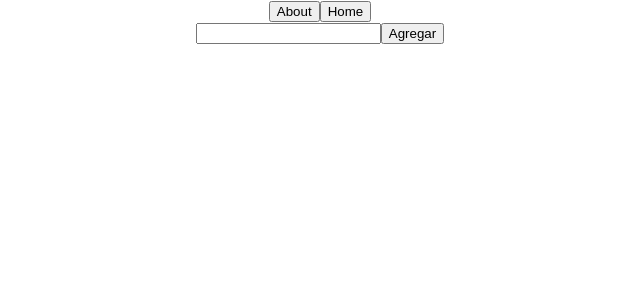
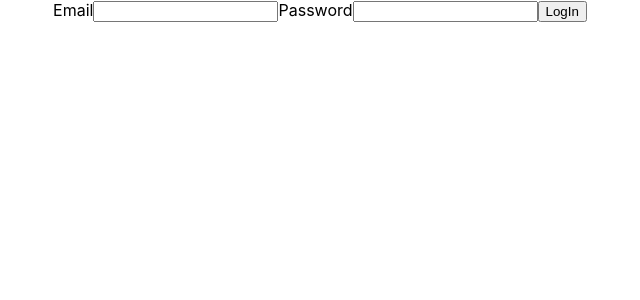
Before and after one commit to fran22345/rick-and-morty, a React (Create React App) app: page / in a window 1280 px wide. Before the commit this address had no page. Shown: the top 300 px of the page, without its empty margins (320-960 px from the left). Built offline with nearby package versions, Linux system fonts and the light colour scheme.

Commit message:
terminado ejercicio 10

```diff
--- a/src/App.js
+++ b/src/App.js
@@ -3,13 +3,32 @@ import Cards from "./components/Cards.jsx";
 import Nav from "./components/Nav";
 import About from "./components/About";
 import Detail from "./components/Detail";
-import React from "react";
+import React, { useState, useEffect } from "react";
 import axios from "axios";
 import { Route, Routes } from "react-router-dom";
+import Form from "./components/Form";
+import { useLocation, useNavigate } from "react-router-dom";
 
 function App() {
   const [characters, setCharacters] = React.useState([]);
+  const [access, setAccess] = useState(false);
+  const navigate = useNavigate();
+  let EMAIL = "fran22345@gmail.com";
+  let PASSWORD = "123fran";
 
+  function login(userData) {
+    if (userData.password === PASSWORD && userData.email === EMAIL) {
+      setAccess(true);
+      navigate("/home");
+    }
+  }
+  function logout() {
+    setAccess(false);
+  }
+  useEffect(() => {
+    !access && navigate("/");
+  }, [access]);
+  const location = useLocation();
   const onSearch = (id) => {
     axios(`https://rickandmortyapi.com/api/character/${id}`).then(
       ({ data }) => {
@@ -30,8 +49,9 @@ function App() {
 
   return (
     <div className="App">
-      <Nav onSearch={onSearch} />
+      {location.pathname !== "/" && <Nav onSearch={onSearch} logout={logout} />}
       <Routes>
+      <Route path="/" element={<Form login={login} />} />
         <Route
           path="/home"
           element={<Cards characters={characters} onClose={onClose} />}
--- /dev/null
+++ b/src/components/Form.jsx
@@ -0,0 +1,43 @@
+import { useState } from "react";
+import validate from "./validation";
+
+const Form = (props) => {
+    console.log(props)
+  const [inputs, setInputs] = useState({ email: "", password: "" });
+  const [errors, setErrors] = useState({ email: "", password: "" });
+    console.log(inputs)
+  const handleChange = (event) => {
+    setInputs({ ...inputs, [event.target.name]: event.target.value });
+    setErrors(validate({ ...inputs, [event.target.name]: event.target.value }));
+  };
+
+  const handleSubmit = (event)=>{
+    event.preventDefault()
+    props.login(inputs)
+  }
+
+  return (
+    <form onSubmit={handleSubmit}>
+      <label htmlFor="email" name="email">
+        Email
+      </label>
+      <input
+        type="text"
+        name="email"
+        onChange={handleChange}
+        value={inputs.name}
+      />
+      {errors.email ? <p className="danger">{errors.email}</p> : null}
+      <label htmlFor="password">Password</label>
+      <input
+        type="text"
+        name="password"
+        onChange={handleChange}
+        value={inputs.password}
+      />
+      {errors.password ? <p className="danger">{errors.password}</p> : null}
+      <button type="submit"> LogIn</button>
+    </form>
+  );
+};
+export default Form;
--- a/src/components/Nav.jsx
+++ b/src/components/Nav.jsx
@@ -1,12 +1,13 @@
 import SearchBar from "./SearchBar";
 import { Link } from "react-router-dom";
 
-export default function Nav({onSearch}) {
+export default function Nav({onSearch, logout}) {
   return (
     <nav>
       <Link to="/about"><button>About</button></Link>
       <Link to="/home"><button >Home</button></Link>
       <SearchBar onSearch={onSearch}/>
+      <button onClick={logout}>Logout</button>
     </nav>
   );
 }
--- /dev/null
+++ b/src/components/validation.js
@@ -0,0 +1,18 @@
+const validate = (inputs) => {
+  let errors = {};
+
+  if (inputs.email.length === 0 || inputs.email.length >= 35) {
+    errors.email = "La longitud del correo electrónico debe estar entre 1 y 34 caracteres";
+  }
+  console.log(inputs.email.length)
+  if (!/^[A-Z0-9._%+-]+@[A-Z0-9.-]+\.[A-Z]{2,4}$/i.test(inputs.email)) {
+    errors.email = "El correo electrónico no es válido";
+  }
+
+  if (!/\d/.test(inputs.password) || !(inputs.password.length >= 6 && inputs.password.length <= 10)) {
+    errors.password = "La contraseña debe tener al menos un número y una longitud entre 6 y 10 caracteres";
+  }
+
+  return errors;
+};
+export default validate;
```
